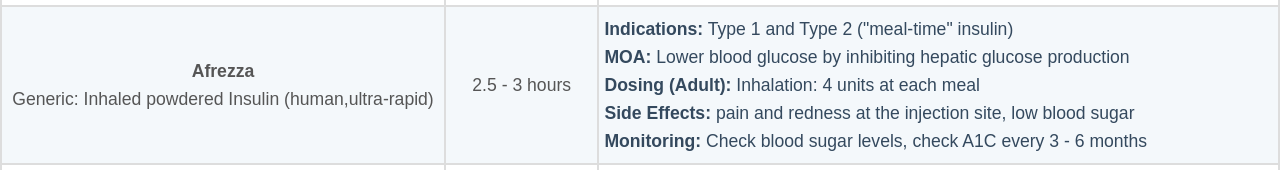
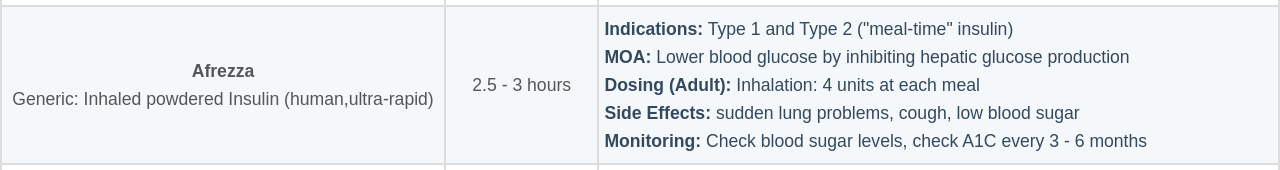
Before and after one commit to tvolearner/Insulinwebsite, a plain HTML site: page rapid-acting.html in a window 1280 px wide. Shown: the part 332-502 px from the top of the page. Drawn offline with Linux system fonts and the light colour scheme.

Commit message:
Update rapid-acting.html

```diff
--- a/rapid-acting.html
+++ b/rapid-acting.html
@@ -207,7 +207,7 @@ select option {
                     Inhalation: 4 units at each meal
                     <br>
                     <strong>Side Effects:</strong>
-                    pain and redness at the injection site, low blood sugar
+                    sudden lung problems, cough, low blood sugar
                     <br>
                     <strong>Monitoring:</strong>
                     Check blood sugar levels, check A1C every 3 - 6 months
```
